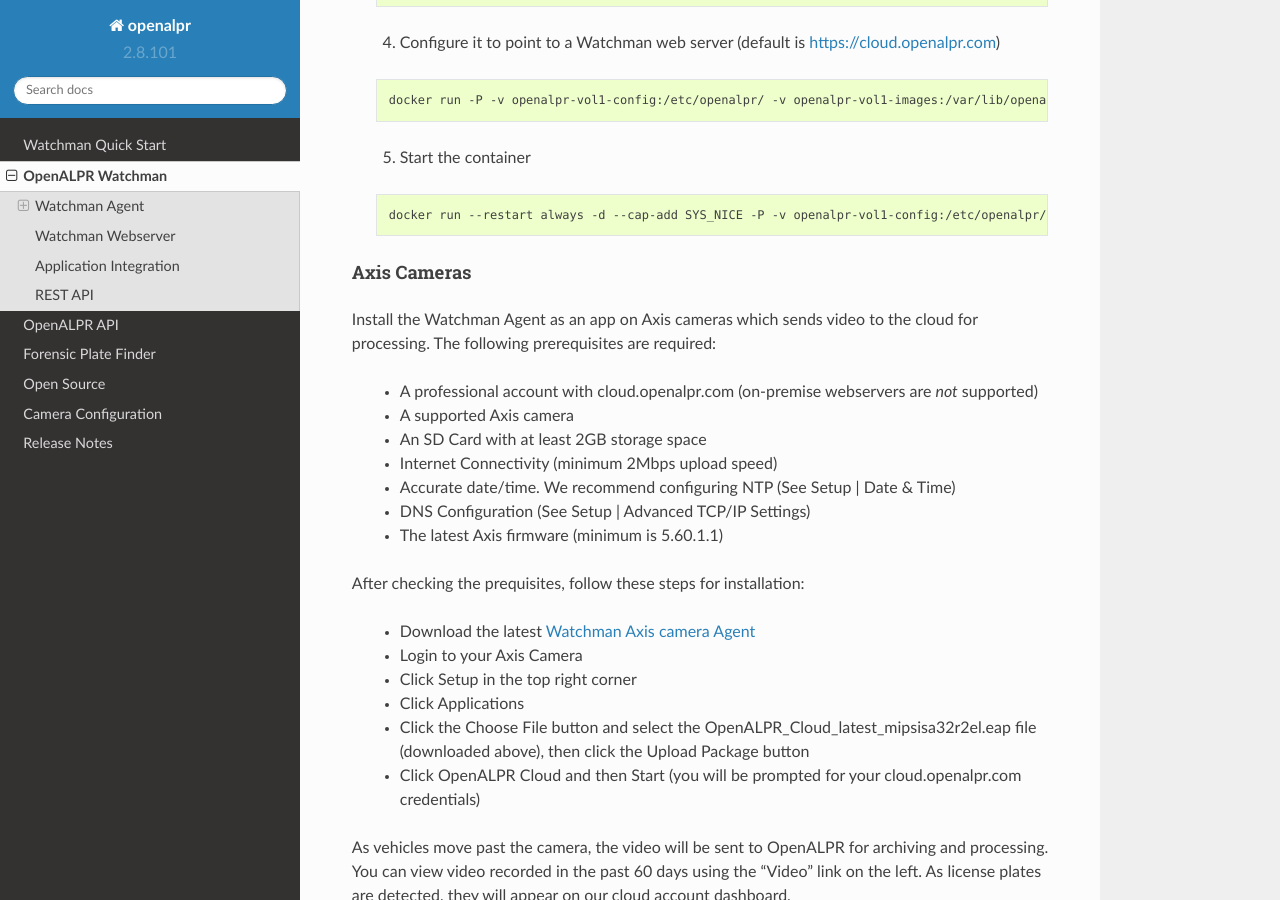
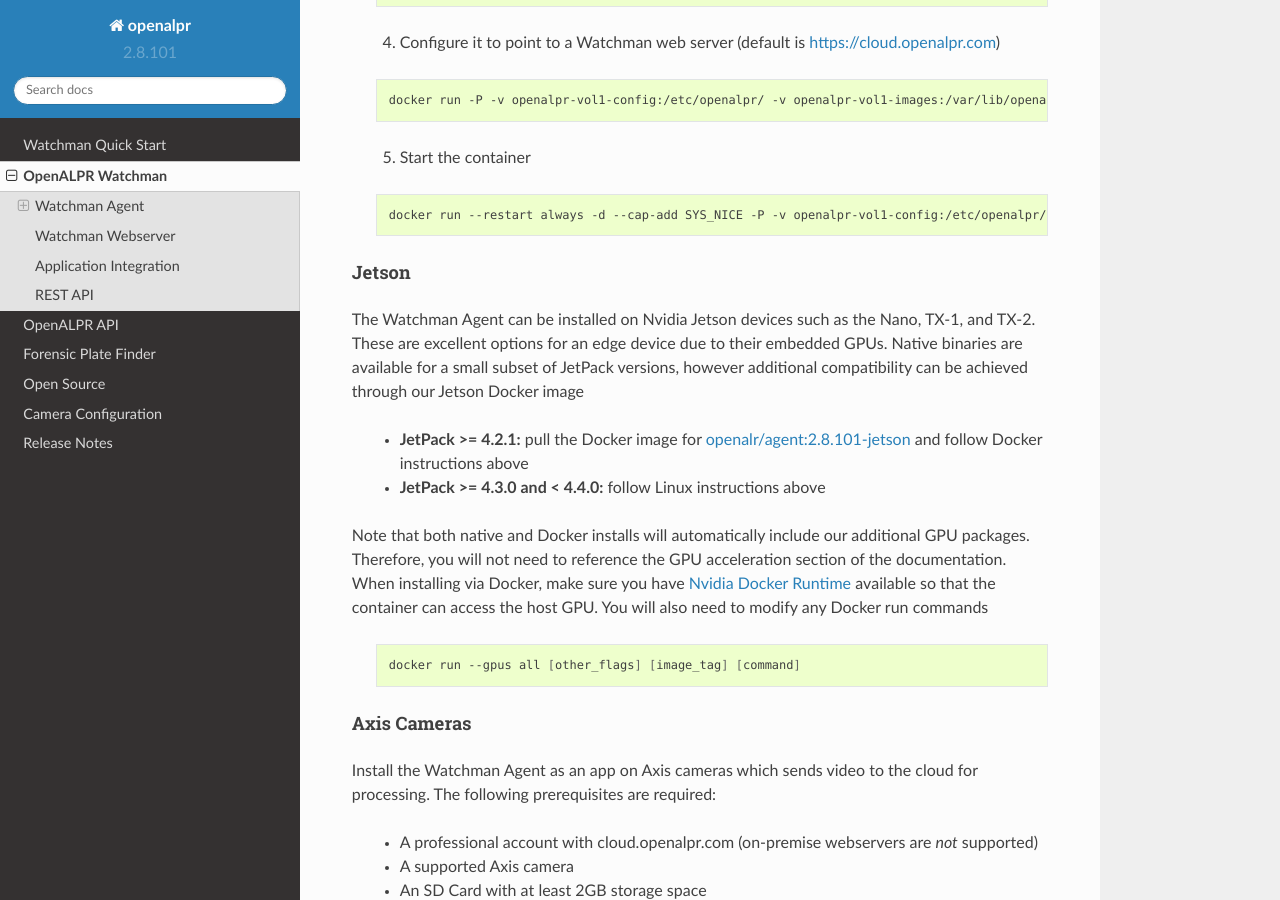
Before and after one commit to openalpr/doc, a Sphinx documentation site: the page built from source/watchman.rst, in a window 1280 px wide and 900 px high, scrolled down 3197 px. Built offline with Sphinx 7.4.7 and the Read the Docs theme 2.0.0, drawn with Linux system fonts in a browser that asks for light colours.

Commit message:
add install section for Jetson

```diff
--- a/source/watchman.rst
+++ b/source/watchman.rst
@@ -103,7 +103,6 @@
      - Type the command alprlink-register -w https://[ip_address_of_web_server] .
      - Type in the e-mail address and password for your OpenALPR Cloud account, or the one you used when installing the on-premise webserver.
 
-
 Docker
 ............
 
@@ -132,7 +131,24 @@
 
       docker run --restart always -d --cap-add SYS_NICE -P -v openalpr-vol1-config:/etc/openalpr/ -v openalpr-vol1-images:/var/lib/openalpr/ -it openalpr/agent
 
+Jetson
+......
 
+The Watchman Agent can be installed on Nvidia Jetson devices such as the Nano, TX-1, and TX-2.
+These are excellent options for an edge device due to their embedded GPUs.
+Native binaries are available for a small subset of JetPack versions, however additional compatibility can be achieved through our Jetson Docker image
+
+  - **JetPack >= 4.2.1:** pull the Docker image for `openalr/agent:2.8.101-jetson <https://hub.docker.com/r/openalpr/agent/tags>`_ and follow Docker instructions above
+  - **JetPack >= 4.3.0 and < 4.4.0:** follow Linux instructions above
+
+Note that both native and Docker installs will automatically include our additional GPU packages.
+Therefore, you will not need to reference the GPU acceleration section of the documentation.
+When installing via Docker, make sure you have `Nvidia Docker Runtime <https://github.com/NVIDIA/nvidia-docker>`_ available so that the container can access the host GPU.
+You will also need to modify any Docker run commands
+
+  .. code-block:: bash
+
+    docker run --gpus all [other_flags] [image_tag] [command]
 
 Axis Cameras
 ............
```
